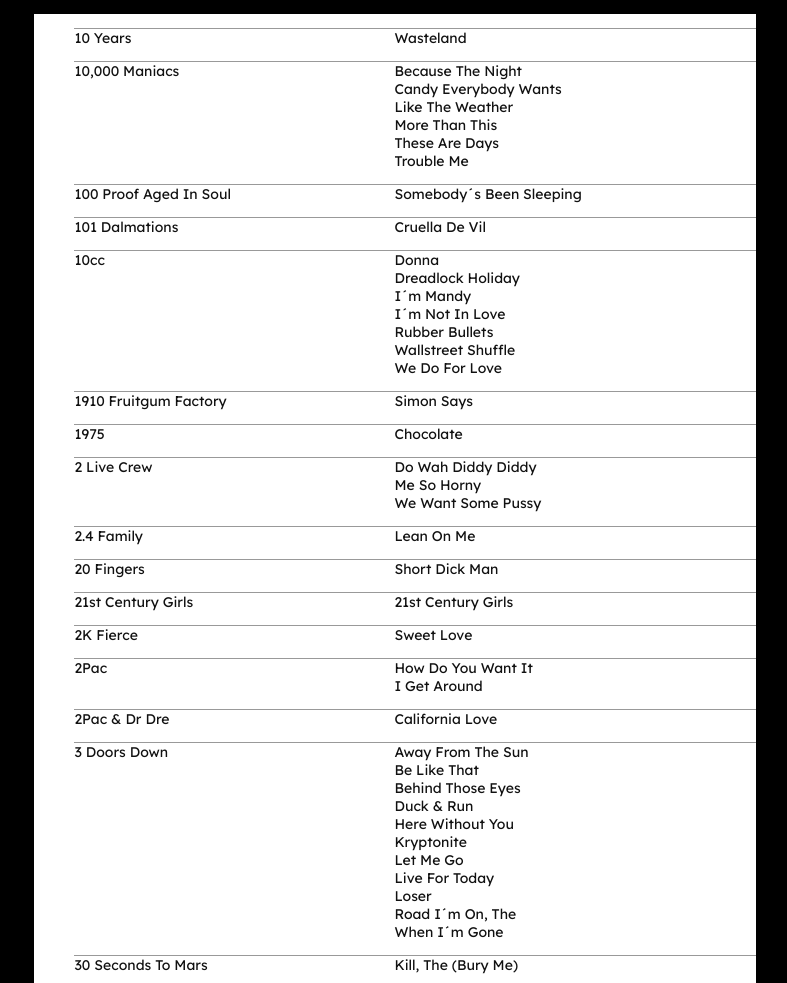
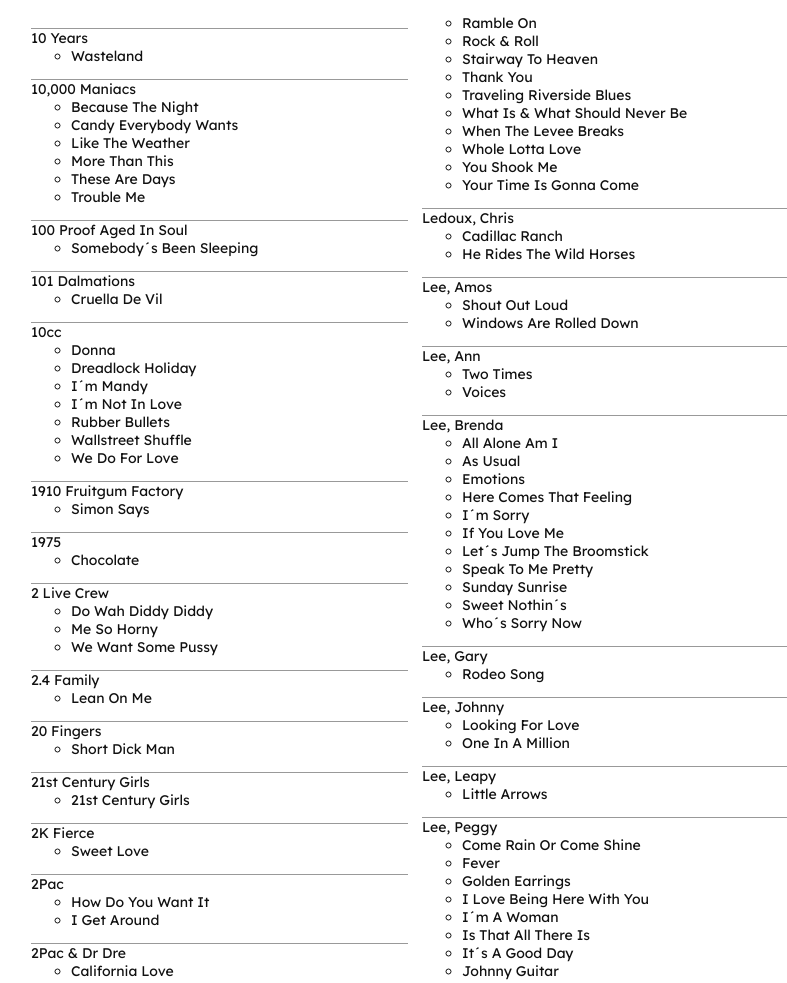
Before and after one commit to chrisrobison/punk-rock-karaoke, a plain HTML site: page punk-rock-karaoke.html in a window 1280 px wide. Shown: the top 983 px of the page, without its empty margins (245-1032 px from the left). Drawn offline with Linux system fonts and the light colour scheme.

Commit message:
style updates

```diff
--- a/punk-rock-karaoke.html
+++ b/punk-rock-karaoke.html
@@ -17,7 +17,6 @@
             flex-direction: column;
             align-items: center;
             justify-content: center;
-            background-color:#000;
         }
 
         header {
@@ -27,8 +26,6 @@
         }
 
         main {
-            background-color: #000;
-            color: #ddd;
             display: flex;
             flex-direction: column;
             align-items: center;
@@ -42,9 +39,6 @@
         }
 
         li {
-            display: flex;
-            flex-direction: row;
-            white-space: nowrap;
         }
         .artist {
             display: inline-block;
@@ -53,10 +47,14 @@
         ul.artists > li {
             border-top: 1px solid #0006;
             margin-top: 1em;
+            list-style-position: outside;
+            list-style: none;
         }
         .artists {
             background-color: #fff;
             color: #111;
+            column-count: 2;
+            width: 8in;
         }
     </style>
 </head>
```
